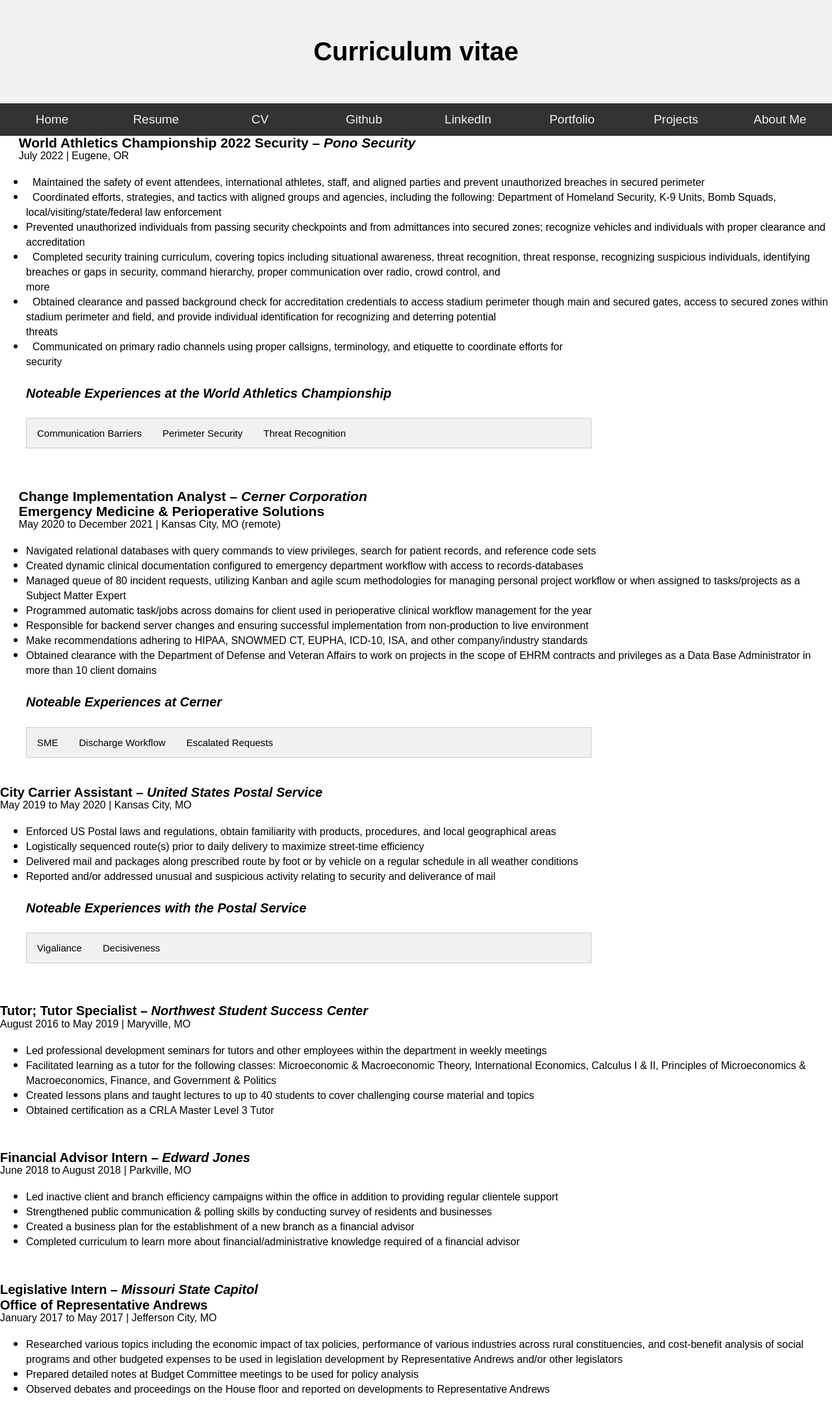
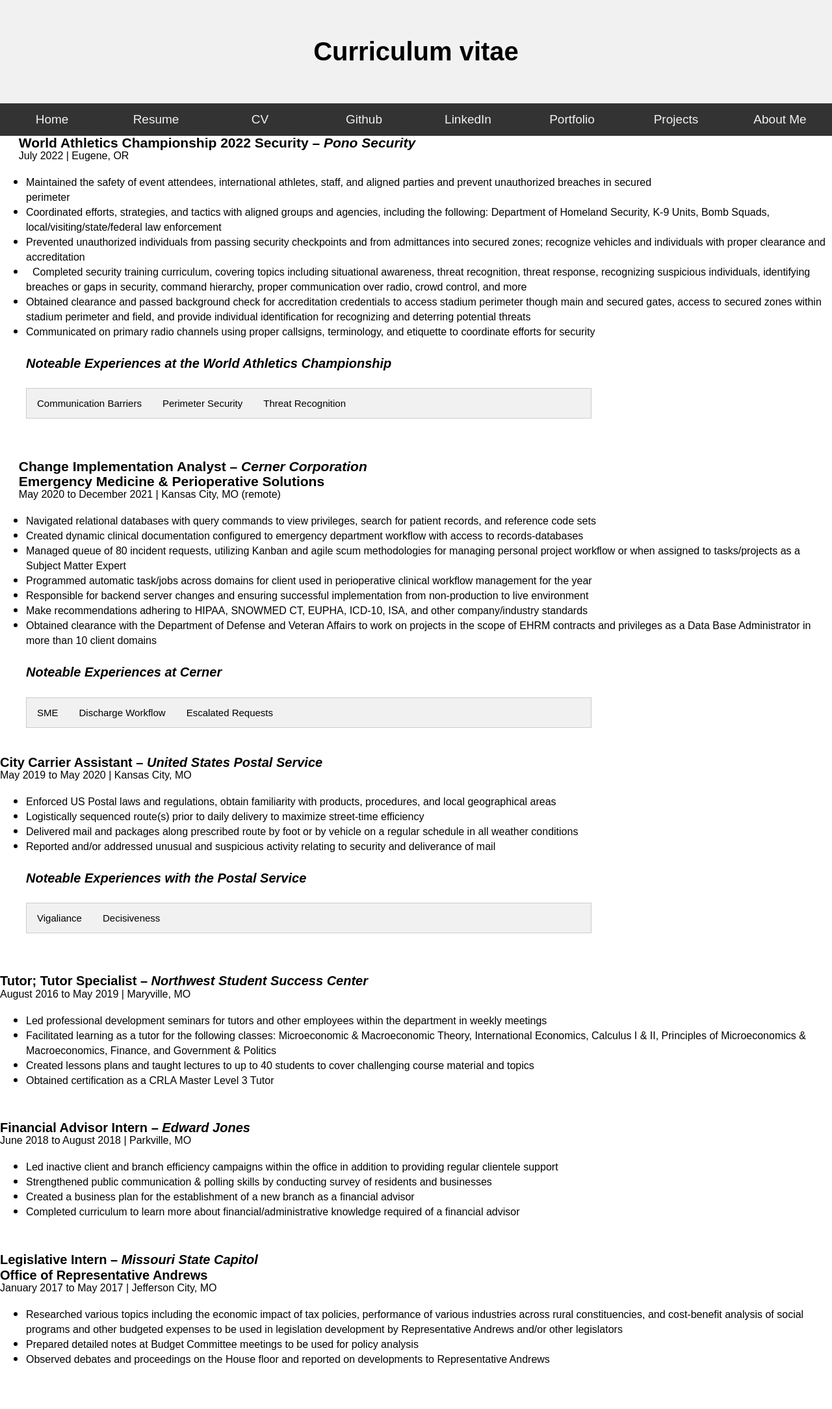
Before and after one commit to k-brew/personal-site, a Jekyll site: the page built from files/CV.html, in a window 1280 px wide. Shown: the whole page at 65% size. Built offline with Jekyll 4.4.1, drawn with Linux system fonts in a browser that asks for light colours; after the commit the page ends 2122 px from its top, so only the background shows below that.

Commit message:
Update CV.html

```diff
--- a/files/CV.html
+++ b/files/CV.html
@@ -280,12 +280,12 @@
 <p style='margin-top:0in;margin-right:0in;margin-bottom:0in;margin-left:.3in;line-height:107%;font-size:15px;font-family:"Calibri",sans-serif;'><strong><span style='font-size:21px;line-height:107%;font-family:"Arial",sans-serif;color:black;'>World Athletics Championship 2022 Security &ndash; <em>Pono Security</em></span></strong></p>
 <p style='margin-top:0in;margin-right:0in;margin-bottom:8.0pt;margin-left:.3in;line-height:107%;font-size:15px;font-family:"Calibri",sans-serif;'><span style='font-size:16px;line-height:107%;font-family:"Arial",sans-serif;color:black;'>July 2022 | Eugene, OR</span></p>
 <ul>
-    <li><span style='padding-right:150px;padding-left:10px;line-height:107%;font-family:"Arial",sans-serif;font-family:"Arial",sans-serif;font-size:12.0pt;color:black;'>Maintained the safety of event attendees, international athletes, staff, and aligned parties and prevent unauthorized breaches in secured perimeter&nbsp;</span></li>
-    <li><span style='padding-right:150px;padding-left:10px;line-height:107%;font-family:"Arial",sans-serif;font-family:"Arial",sans-serif;font-size:12.0pt;color:black;'>Coordinated efforts, strategies, and tactics with aligned groups and agencies, including the following: Department of Homeland Security, K-9 Units, Bomb Squads, local/visiting/state/federal law enforcement</span></li>
+    <li><span style='padding-right:20em;line-height:107%;font-family:"Arial",sans-serif;font-family:"Arial",sans-serif;font-size:12.0pt;color:black;'>Maintained the safety of event attendees, international athletes, staff, and aligned parties and prevent unauthorized breaches in secured perimeter&nbsp;</span></li>
+    <li><span style='padding-right:20em;line-height:107%;font-family:"Arial",sans-serif;font-family:"Arial",sans-serif;font-size:12.0pt;color:black;'>Coordinated efforts, strategies, and tactics with aligned groups and agencies, including the following: Department of Homeland Security, K-9 Units, Bomb Squads, local/visiting/state/federal law enforcement</span></li>
     <li><span style='padding-right:20em;line-height:107%;font-family:"Arial",sans-serif;font-family:"Arial",sans-serif;font-size:12.0pt;color:black;'>Prevented unauthorized individuals from passing security checkpoints and from admittances into secured zones; recognize vehicles and individuals with proper clearance and accreditation</span></li>
-    <li><span style='padding-right:250px;margin-right:250px;padding-left:10px;line-height:107%;font-family:"Arial",sans-serif;font-family:"Arial",sans-serif;font-size:12.0pt;color:black;'>Completed security training curriculum, covering topics including situational awareness, threat recognition, threat response, recognizing suspicious individuals, identifying breaches or gaps in security, command hierarchy, proper communication over radio, crowd control, and more</span></li>
-    <li><span style='padding-right:250px;margin-right:250px;padding-left:10px;line-height:107%;font-family:"Arial",sans-serif;font-family:"Arial",sans-serif;font-size:12.0pt;color:black;'>Obtained clearance and passed background check for accreditation credentials to access stadium perimeter though main and secured gates, access to secured zones within stadium perimeter and field, and provide individual identification for recognizing and deterring potential threats</span></li>
-    <li><span style='padding-right:250px;margin-right:250px;padding-left:10px;line-height:107%;font-family:"Arial",sans-serif;font-family:"Arial",sans-serif;font-size:12.0pt;color:black;'>Communicated on primary radio channels using proper callsigns, terminology, and etiquette to coordinate efforts for security</span></li>
+    <li><span style='padding-right:20em;margin-left:10px;line-height:107%;font-family:"Arial",sans-serif;font-family:"Arial",sans-serif;font-size:12.0pt;color:black;'>Completed security training curriculum, covering topics including situational awareness, threat recognition, threat response, recognizing suspicious individuals, identifying breaches or gaps in security, command hierarchy, proper communication over radio, crowd control, and more</span></li>
+    <li><span style='padding-right:20em;line-height:107%;font-family:"Arial",sans-serif;font-family:"Arial",sans-serif;font-size:12.0pt;color:black;'>Obtained clearance and passed background check for accreditation credentials to access stadium perimeter though main and secured gates, access to secured zones within stadium perimeter and field, and provide individual identification for recognizing and deterring potential threats</span></li>
+    <li><span style='padding-right:20em;line-height:107%;font-family:"Arial",sans-serif;font-family:"Arial",sans-serif;font-size:12.0pt;color:black;'>Communicated on primary radio channels using proper callsigns, terminology, and etiquette to coordinate efforts for security</span></li>
 
 <h4><b><em>Noteable Experiences at the World Athletics Championship</em></b></h4>
 
```
